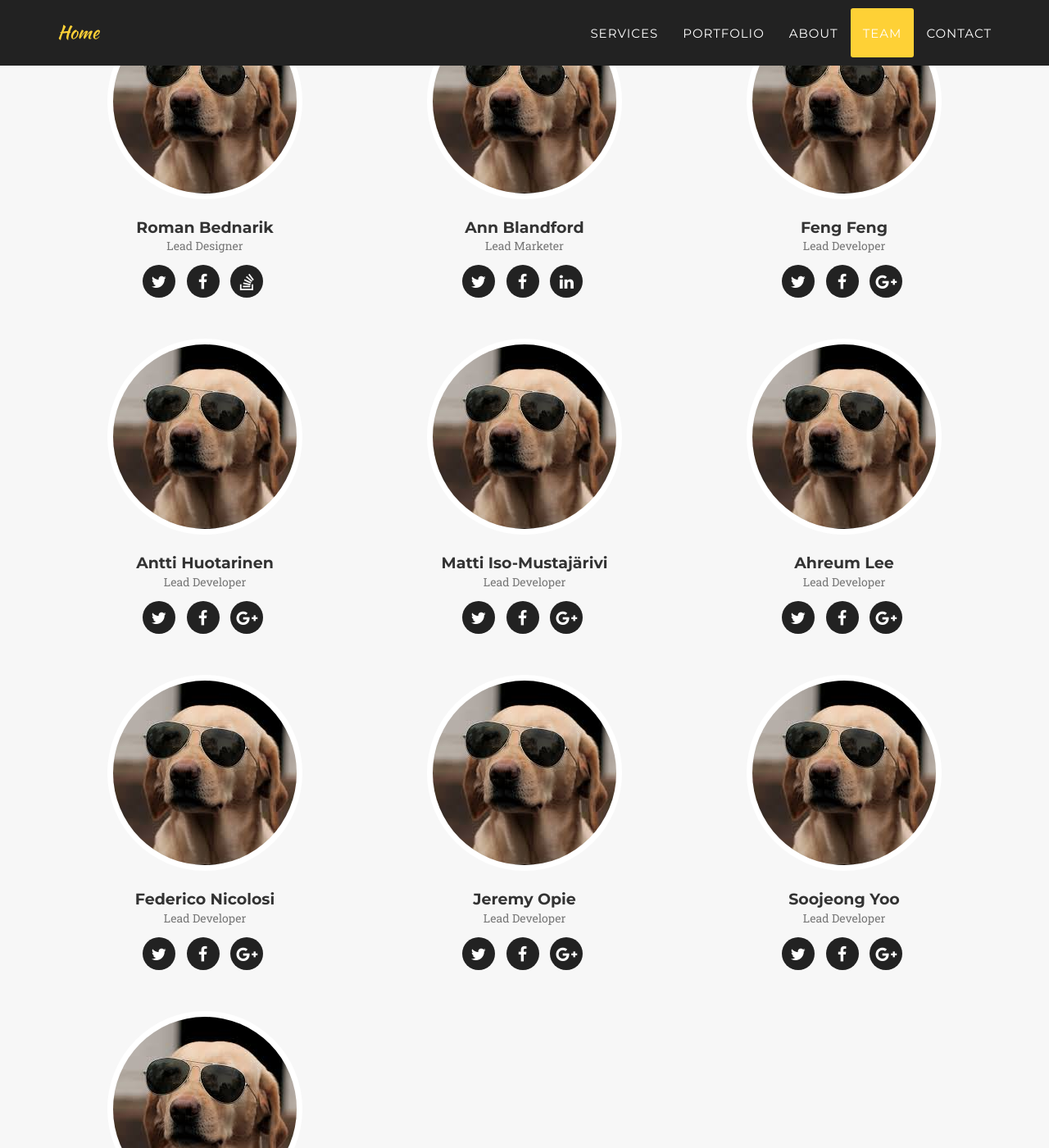
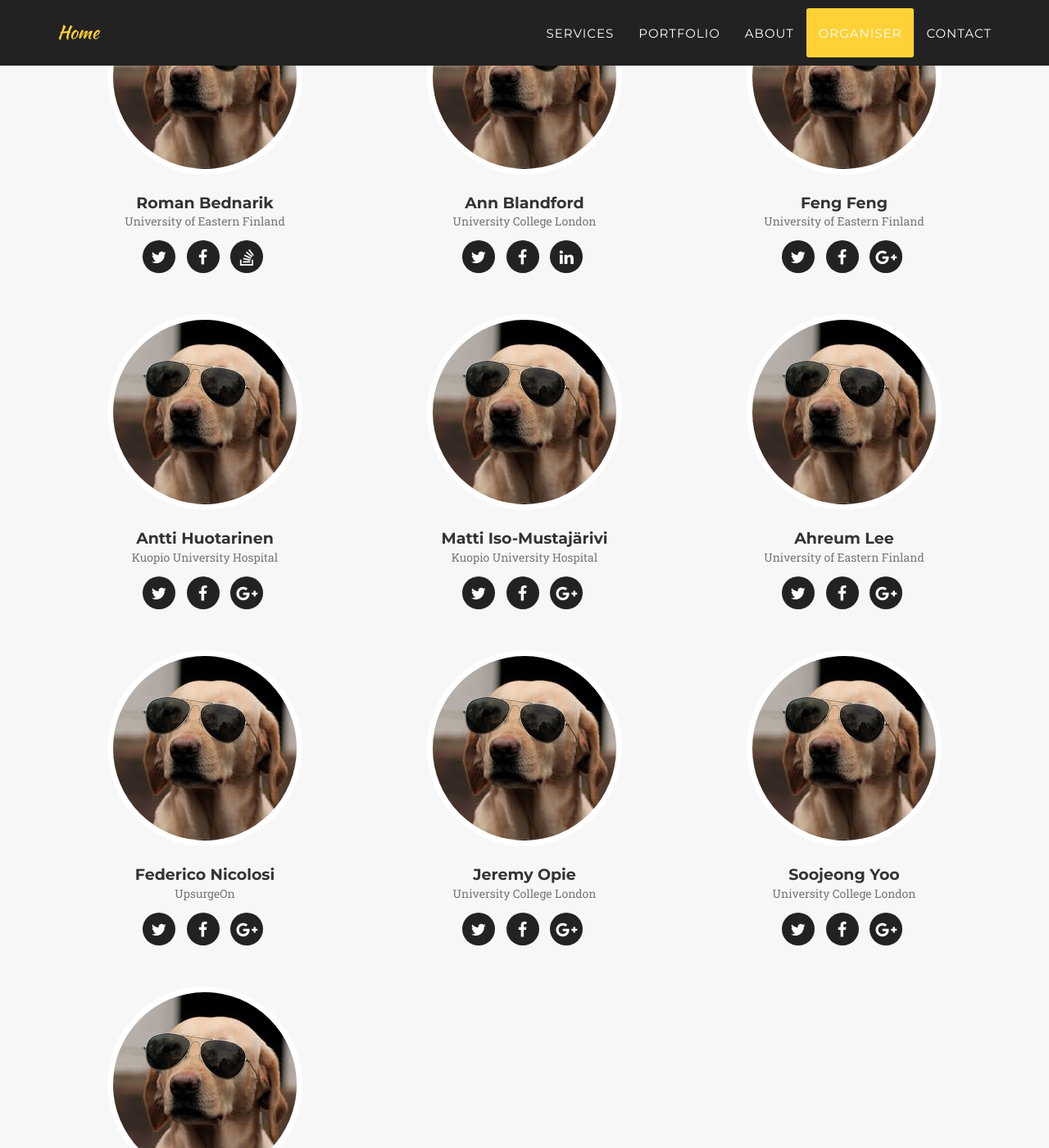
Before and after one commit to turtle2007/CHI22-ihfs, a Jekyll site: the page built from index.html, in a window 1280 px wide and 1400 px high, scrolled down 5019 px. Shown: the whole window at 82% size. Built offline with Jekyll 4.4.1, drawn with Linux system fonts in a browser that asks for light colours; some web fonts are replaced; some of the changed text lies outside the part shown.

Commit message:
organiser

```diff
--- a/_config.yml
+++ b/_config.yml
@@ -11,7 +11,7 @@ description: "Write an awesome description for your new site here. You can edit
 people:
 - name: Roman Bednarik
   pic: 4
-  position: Lead Designer
+  position: University of Eastern Finland
   social:
     - title: twitter
       url: #
@@ -22,7 +22,7 @@ people:
 
 - name: Ann Blandford
   pic: 4
-  position: Lead Marketer
+  position: University College London
   social:
     - title: twitter
       url: #
@@ -33,7 +33,7 @@ people:
 
 - name: Feng Feng
   pic: 4
-  position: Lead Developer
+  position: University of Eastern Finland
   social:
     - title: twitter
       url: #
@@ -44,7 +44,7 @@ people:
 
 - name: Antti Huotarinen
   pic: 4
-  position: Lead Developer
+  position: Kuopio University Hospital
   social:
     - title: twitter
       url: #
@@ -55,7 +55,7 @@ people:
 
 - name: Matti Iso-Mustajärivi
   pic: 4
-  position: Lead Developer
+  position: Kuopio University Hospital
   social:
     - title: twitter
       url: #
@@ -66,7 +66,7 @@ people:
 
 - name: Ahreum Lee
   pic: 4
-  position: Lead Developer
+  position: University of Eastern Finland
   social:
     - title: twitter
       url: #
@@ -77,7 +77,7 @@ people:
 
 - name: Federico Nicolosi
   pic: 4
-  position: Lead Developer
+  position: UpsurgeOn
   social:
     - title: twitter
       url: #
@@ -88,7 +88,7 @@ people:
 
 - name: Jeremy Opie
   pic: 4
-  position: Lead Developer
+  position: University College London
   social:
     - title: twitter
       url: #
@@ -99,7 +99,7 @@ people:
 
 - name: Soojeong Yoo
   pic: 4
-  position: Lead Developer
+  position: University College London
   social:
     - title: twitter
       url: #
@@ -110,7 +110,7 @@ people:
 
 - name: Bin Zheng
   pic: 4
-  position: Lead Developer
+  position: University of Alberta
   social:
     - title: twitter
       url: #
--- a/_includes/css/agency.css
+++ b/_includes/css/agency.css
@@ -320,7 +320,7 @@ header .intro-text .intro-heading {
         font-family: {{ site.data.template.font.primary }};
         font-size: 45px;
         font-weight: 700;
-        line-height: 75px;
+        line-height: 65px;
     }
 }
 
--- a/_includes/header.html
+++ b/_includes/header.html
@@ -28,7 +28,7 @@
                         <a class="page-scroll" href="#about">About</a>
                     </li>
                     <li>
-                        <a class="page-scroll" href="#team">Team</a>
+                        <a class="page-scroll" href="#team">Organiser</a>
                     </li>
                     <li>
                         <a class="page-scroll" href="#contact">Contact</a>
@@ -46,7 +46,7 @@
             <div class="intro-text">
                 <div class="intro-lead-in">Integration of Human Factors in Surgery:</div>
                 <div class="intro-heading">Interdisciplinary Collaboration in Design, Development, and Evaluation of Surgical Technologies</div>
-                <a href="#services" class="page-scroll btn btn-xl">Tell Me More</a>
+                <a href="#services" class="page-scroll btn btn-xl">Learn More</a>
             </div>
         </div>
     </header>
```
